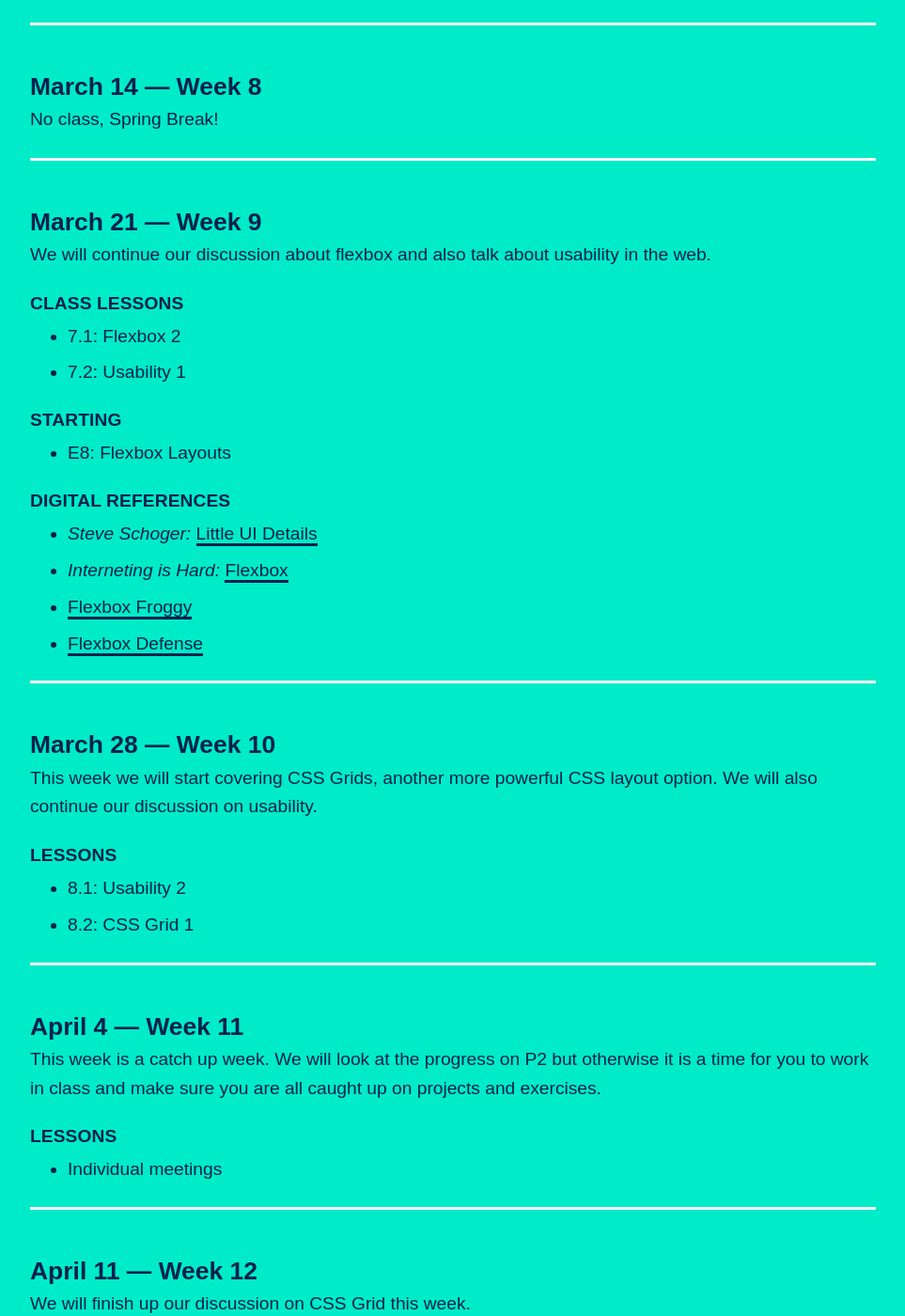
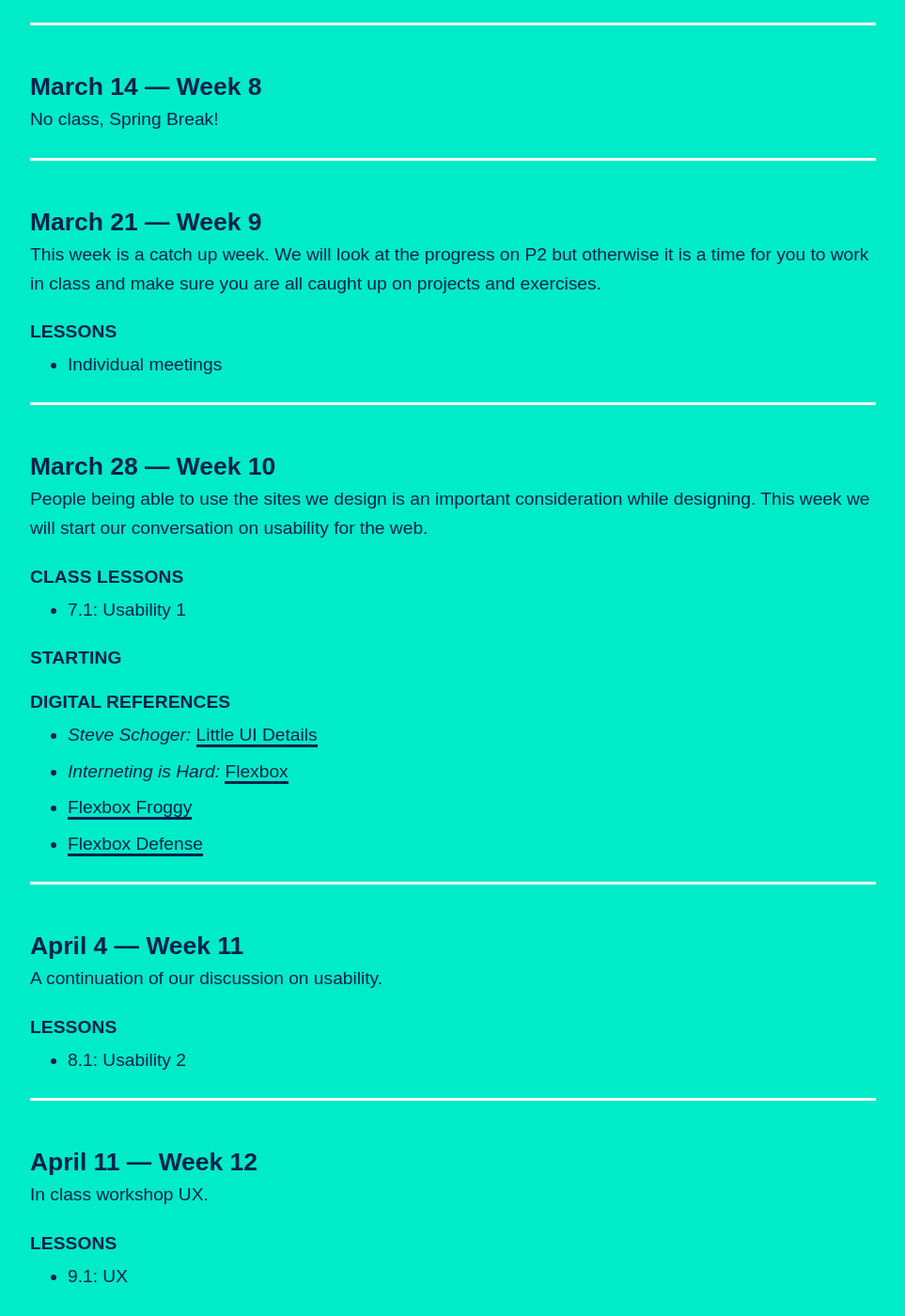
Before and after one commit to gmu-gd/web22-spring, a Jekyll site: the page built from schedule/index.md, in a window 1280 px wide and 1400 px high, scrolled down 4611 px. Shown: the whole window at 94% size, without its empty margins (0-963 px from the left). Built offline with Jekyll 4.4.1, drawn with Linux system fonts in a browser that asks for light colours; some web fonts are replaced; some of the changed text lies outside the part shown.

Commit message:
Update index.md

```diff
--- a/schedule/index.md
+++ b/schedule/index.md
@@ -142,14 +142,21 @@ No class, Spring Break!
 ---
 
 ### March 21 &mdash; Week 9
-We will continue our discussion about flexbox and also talk about usability in the web.
+This week is a catch up week. We will look at the progress on P2 but otherwise it is a time for you to work in class and make sure you are all caught up on projects and exercises.
+
+#### Lessons
+* Individual meetings
+
+---
+
+### March 28 &mdash; Week 10
+People being able to use the sites we design is an important consideration while designing. This week we will start our conversation on usability for the web.
 
 #### Class Lessons
-* 7.1: Flexbox 2
-* 7.2: Usability 1
+* 7.1: Usability 1
 
 #### Starting
-* E8: Flexbox Layouts
+<!-- * E8: Flexbox Layouts -->
 <!-- * E8: [Flexbox Layouts]({{ site.baseurl }}/projects#e8) -->
 
 #### Digital References
@@ -160,31 +167,23 @@ We will continue our discussion about flexbox and also talk about usability in t
 
 ---
 
-### March 28 &mdash; Week 10
-This week we will start covering CSS Grids, another more powerful CSS layout option. We will also continue our discussion on usability.
+### April 4 &mdash; Week 11
+A continuation of our discussion on usability.
 
 #### Lessons
 * 8.1: Usability 2
-* 8.2: CSS Grid 1
-
----
-
-### April 4 &mdash; Week 11
-This week is a catch up week. We will look at the progress on P2 but otherwise it is a time for you to work in class and make sure you are all caught up on projects and exercises.
-
-#### Lessons
-* Individual meetings
+<!-- * 8.2: CSS Grid 1 -->
 
 ---
 
 ### April 11 &mdash; Week 12
-We will finish up our discussion on CSS Grid this week.
+In class workshop UX.
 
 #### Lessons
-* 9.1: CSS Grid 2
+* 9.1: UX
 
 #### Starting
-* E9: Grid Layouts
+<!-- * E9: Grid Layouts -->
 <!-- * E9: [Grid Layouts]({{ site.baseurl }}/projects#e9) -->
 
 #### Digital References
```
